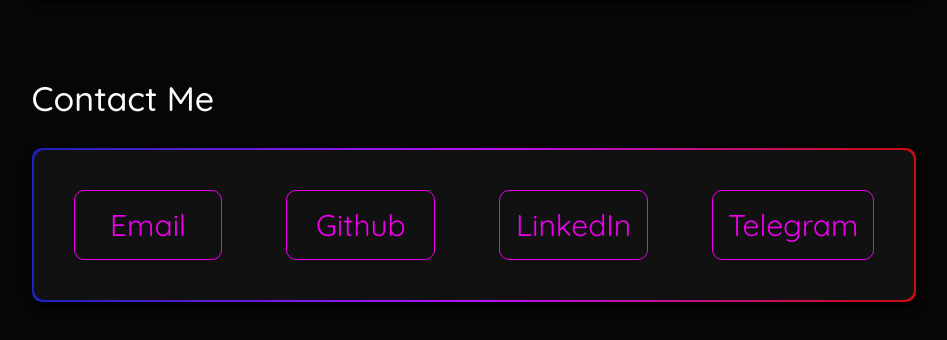
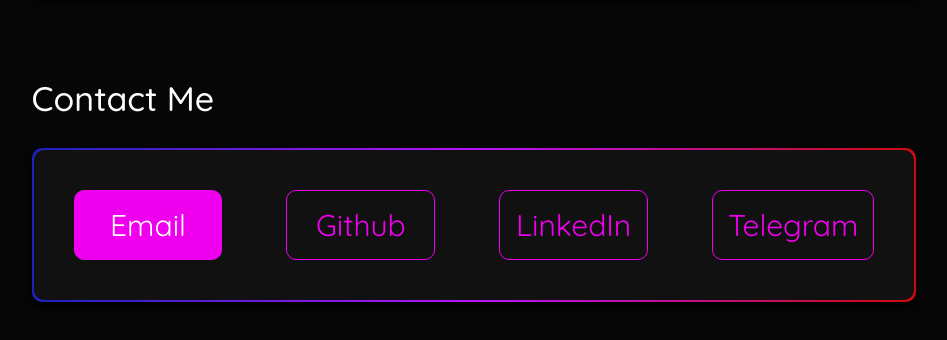
Before and after one commit to KouroshAlinaghi/kouroshalinaghi.github.io, a plain HTML site: page index.html in a window 1280 px wide. In both pictures the pointer is over the link "Email". Shown: the part 784-1124 px from the top of the page, without its empty margins (166-1113 px from the left). Drawn offline with Linux system fonts and the light colour scheme.

Commit message:
Add Hover For .contact-me-item

```diff
--- a/styles.css
+++ b/styles.css
@@ -150,3 +150,8 @@
     }
 
 }
+
+.contact-me-item:hover {
+    background-color: #ee00ee;
+    color: #fff;
+}
```
